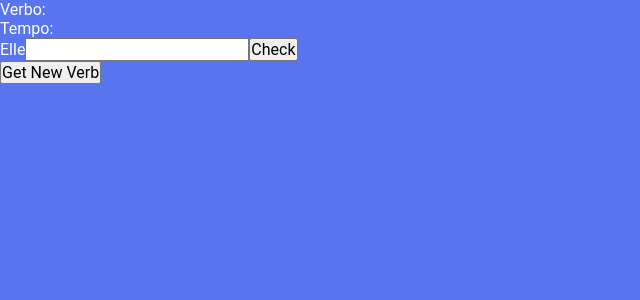
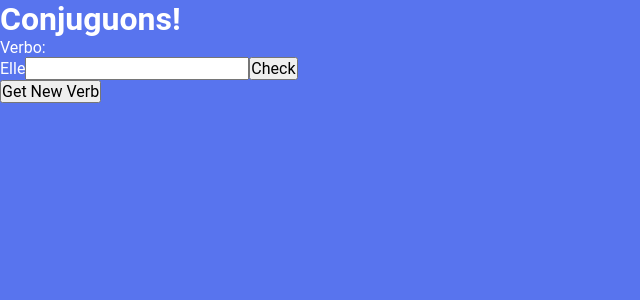
Before and after one commit to flaviobvds/conjuguons, a Next.js app: page / in a window 1280 px wide. Shown: the top 300 px of the page, without its empty margins (0-640 px from the left). Built offline with nearby package versions, Linux system fonts and the light colour scheme.

Commit message:
some styling

```diff
--- a/src/components/QuestionContainer/index.tsx
+++ b/src/components/QuestionContainer/index.tsx
@@ -84,13 +84,13 @@ export function QuestionContainer({ questionsettings }: QuestionContainerProps)
         function newSubject(subject: number) {
             const aux = getAuxiliary(verb)
 
-            // if subject is ELLE (index 6), consider it IL (index 2). Female if aux is ETRE
+            // if subject is ELLE (index 6), consider it IL (index 2). Use female if aux is ETRE
             if (subject == 6) return {
                 subject: 2,
                 gender: aux == "ETRE" ? 'F' : 'M',
                 number: 'S'
             }
-            // if subject is ELLES (index 7), consider it ILS (index 5). Female & plural if aux is ETRE
+            // if subject is ELLES (index 7), consider it ILS (index 5). Use female & plural if aux is ETRE
             if (subject == 7) return {
                 subject: 5,
                 gender: aux == "ETRE" ? 'F' : 'M',
@@ -125,11 +125,32 @@ export function QuestionContainer({ questionsettings }: QuestionContainerProps)
         return subject
     }
 
+    function fixTenseName(tense: string) {
+        const tenses = {
+            'PRESENT': 'Indicatif - Présent',
+            'FUTUR': 'Indicatif - Futur Simple',
+            'IMPARFAIT': 'Indicatif - Imparfait',
+            'PASSE_SIMPLE': 'Indicatif - Passé Simple',
+            'CONDITIONNEL_PRESENT': 'Conditionnel - Présent',
+            'SUBJONCTIF_PRESENT': 'Subjonctif - Présent',
+            'SUBJONCTIF_IMPARFAIT': 'Subjonctif - Imparfait',
+            'PASSE_COMPOSE': 'Indicatif - Passé Composé',
+            'PLUS_QUE_PARFAIT': 'Indicatif - Plus que Parfait'
+        }
+        return tenses[tense as keyof typeof tenses];
+    }
+
+    function capitalizeVerb(verb: string) {
+        return verb.charAt(0).toUpperCase() + verb.slice(1);
+    }
+
     return (
         <main className={styles.contentContainer}>
-            Verbo: {verb ?? ''} <br />
-            Tempo: {verbTense ?? ''}
-            <p />
+
+            <h1 className={styles.title}> Conjuguons! </h1>
+            <div className={styles.questionContainer}>
+                Verbo: {capitalizeVerb(verb) ?? ''} <br />
+                {fixTenseName(verbTense) ?? ''}
 
                 <form onSubmit={handleSubmitAnswer}>
                     {getSubjectName(subject)}
@@ -137,12 +158,11 @@ export function QuestionContainer({ questionsettings }: QuestionContainerProps)
                         onChange={e => setAnswer(e.target.value)}
                         value={answer}
                     />
-                <CheckButton />
+                    <button type="submit">
+                        Check
+                    </button>
                 </form>
-
-            <p />
                 {status}
-            <p />
 
                 <button
                     type="button"
@@ -150,6 +170,7 @@ export function QuestionContainer({ questionsettings }: QuestionContainerProps)
                 >
                     Get New Verb
                 </button>
+            </div>
 
         </main>
     );
```
Lines whose indentation alone changed are shown as unchanged.
